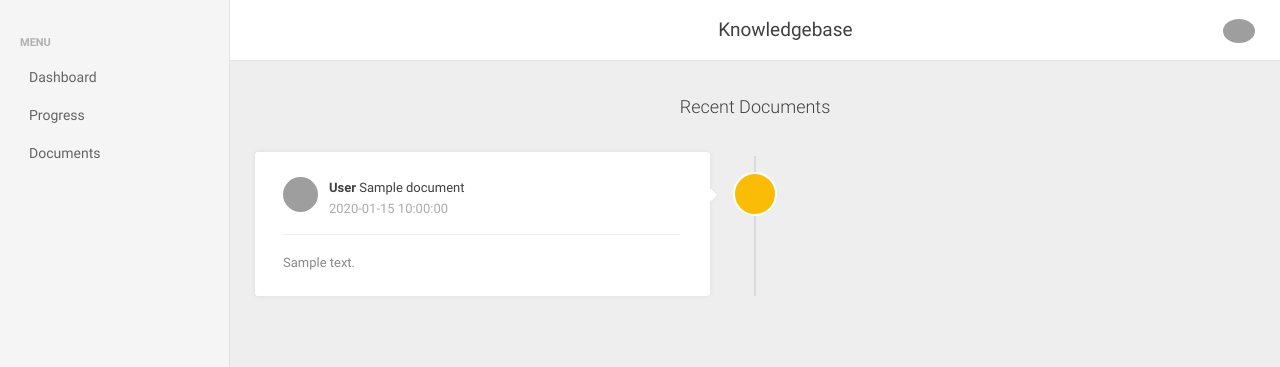
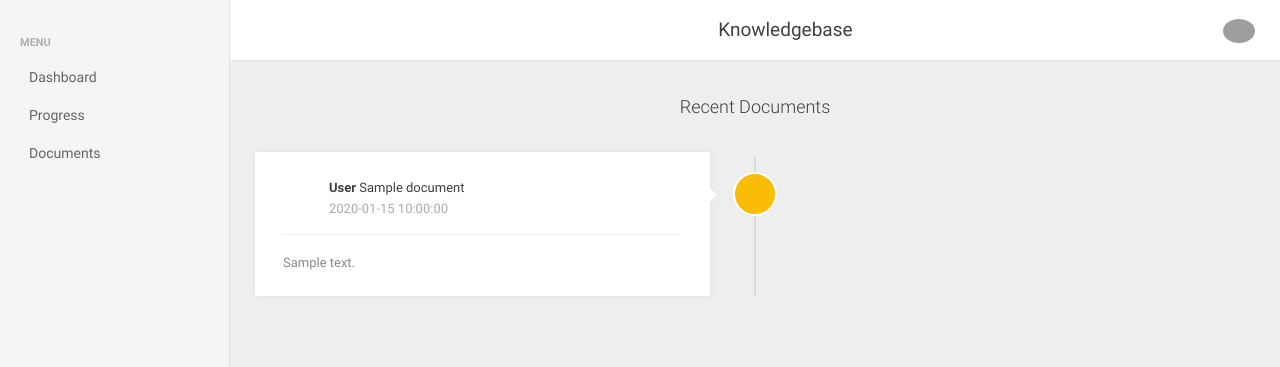
Before and after one commit to samkeel/flask_admin, a Flask app: page /dashboard in a window 1280 px wide. Shown: the top 367 px of the page. Run offline with Flask 2, Linux system fonts and the light colour scheme; the first user in the database is signed in; tables that the repository leaves empty hold one stand-in row (Sample ...); some libraries are stand-ins or nearby versions; some web fonts are replaced; grey boxes are pictures that could not be loaded.

Commit message:
page linking

```diff
--- a/templates/dashboard.html
+++ b/templates/dashboard.html
@@ -25,19 +25,20 @@
                             <li class="timeline-month">
                                 <span>Recent Documents</span>
                             </li>
-                            {% for docs in recent_docs %}
-                                {% if loop.index is divisibleby 2 %}
+                            {% for docs in recent_docs %} {% if loop.index is divisibleby 2 %}
                             <li class="timeline-item right">
                                 <div class="timeline-content timeline-type file">
                                     <div class="timeline-icon">
                                         <i class="icon mdi mdi-file"></i>
                                     </div>
                                     <div class="timeline-avatar">
-                                                    <img src="assets/img/avatar6.png" alt="Avatar" class="circle">
+                                        <i class="icon mdi mdi-face" style="font-size:24px;"></i>
                                     </div>
                                     <div class="timeline-header">
                                         <span class="timeline-autor">User</span>
                                         <p class="timeline-activity">{{docs.doc_title}}
+                                        <a href="{{url_for('opendoc', id=docs.doc_id)}}"><span class="icon mdi mdi-eye" data-toggle="tooltip" data-placement="top" title="Open"></span></a>
+                                        <a href="{{url_for('editdoc', id=docs.doc_id)}}"><span class="icon mdi mdi-edit" data-toggle="tooltip" data-placement="bottom" title="Edit"></span></a>
                                         <span class="timeline-time">{{docs.pub_update}}</span>
                                     </div>
                                     <div class="timeline-summary">
@@ -49,15 +50,16 @@
                             <li class="timeline-item timeline-item-detailed left">
                                 <div class="timeline-content timeline-type comment">
                                     <div class="timeline-icon">
-                                                <i class="icon mdi mdi-comment-text-alt"></i>
+                                        <i class="icon mdi mdi-file"></i>
                                     </div>
                                     <div class="timeline-avatar">
-                                                <img src="assets/img/avatar.png" alt="Avatar" class="circle">
+                                        <i class="icon mdi mdi-face" style="font-size:24px;"></i>
                                     </div>
                                     <div class="timeline-header">
-                                                <span class="icon mdi mdi-edit"></span>
                                         <span class="timeline-autor">User</span>
                                         <p class="timeline-activity">{{docs.doc_title}}</p>
+                                        <a href="{{url_for('opendoc', id=docs.doc_id)}}"><span class="icon mdi mdi-eye" data-toggle="tooltip" data-placement="top" title="Open"></span></a>
+                                        <a href="{{url_for('editdoc', id=docs.doc_id)}}"><span class="icon mdi mdi-edit" data-toggle="tooltip" data-placement="bottom" title="Edit"></span></a>
                                         <span class="timeline-time">{{docs.pub_update}}</span>
                                     </div>
                                     <div class="timeline-summary">
@@ -65,9 +67,7 @@
                                     </div>
                                 </div>
                             </li>
-                                {% endif %}
-
-                            {% endfor %}
+                            {% endif %} {% endfor %}
                         </ul>
                     </div>
                 </div>
--- a/templates/doc.html
+++ b/templates/doc.html
@@ -38,7 +38,9 @@
                         <div class="card card-border card-contrast">
                             <div class="card-header card-header-contrast">{{docdata.doc_title}}
                                 <div class="tools">
-                                    <span class="icon mdi mdi-edit"></span>
+                                    <a href="{{url_for('editdoc', id=docdata.doc_id)}}" role="button"><span class="icon mdi mdi-edit" data-toggle="tooltip" data-placement="left" title="Edit"></span></a>
+                                    <a href="{{url_for('dashboard')}}"><span class="icon mdi mdi-home" data-toggle="tooltip" data-placement="top" title="Dashboard"></span></a>
+                                    <a href="{{url_for('drawinglist')}}"><span class="icon mdi mdi-filter-list" data-toggle="tooltip" data-placement="bottom" title="Document list"></span></a>
                                 </div>
                                 <span class="card-subtitle">{{docdata.doc_summary}}</span>
                             </div>
--- a/templates/edit.html
+++ b/templates/edit.html
@@ -63,7 +63,7 @@
                                 <div class="card-header card-header-divider">
 
                                     <div class="form-group row">
-                                            <label for="inputText3" class="col-12 col-sm-3 col-form-label text-sm-right">Title</label>
+                                        <label for="inputText3" class="col-12 col-sm-3 col-form-label text-sm-right">Title</label>
                                         <div class="col-12 col-sm-8 col-lg-6">
                                             <input id="titleInput" type="text" class="form-control" name="edittitle" maxlength="25" value={{docToEdit.doc_title}}>
                                         </div>
--- a/templates/header.html
+++ b/templates/header.html
@@ -9,10 +9,6 @@
                 <div class="user-name">UserName</div>
                 <div class="user-position online">Available</div>
             </div>
-            <a href="pages-profile.html" class="dropdown-item">
-                <span class="icon mdi mdi-face"></span> Account</a>
-            <a href="#" class="dropdown-item">
-                <span class="icon mdi mdi-settings"></span> Settings</a>
             <a href="{{url_for('logout')}}" class="dropdown-item">
                 <span class="icon mdi mdi-power"></span> Logout</a>
         </div>
--- a/templates/newdoc.html
+++ b/templates/newdoc.html
@@ -93,7 +93,9 @@
                                     <div class="col-sm-6">
                                         <p class="text-right">
                                             <button type="submit" class="btn btn-space btn-primary">Submit</button>
-                                            <button class="btn btn-space btn-secondary">Cancel</button>
+                                            <button class="btn btn-space btn-secondary">
+                                                <a href="{{url_for('drawinglist')}}">Cancel</a>
+                                            </button>
                                         </p>
                                     </div>
                                 </div>
```
Lines whose indentation alone changed are shown as unchanged.
